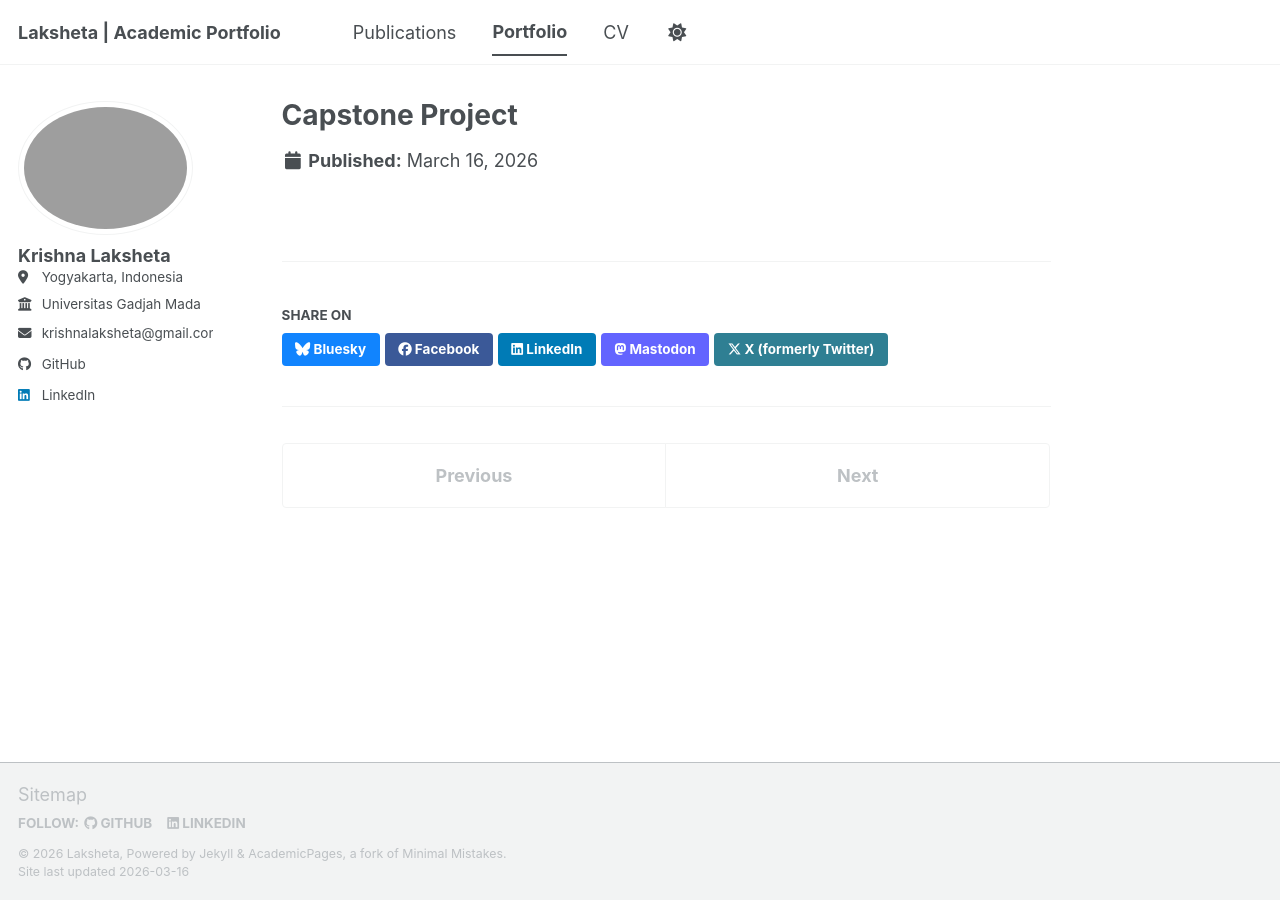
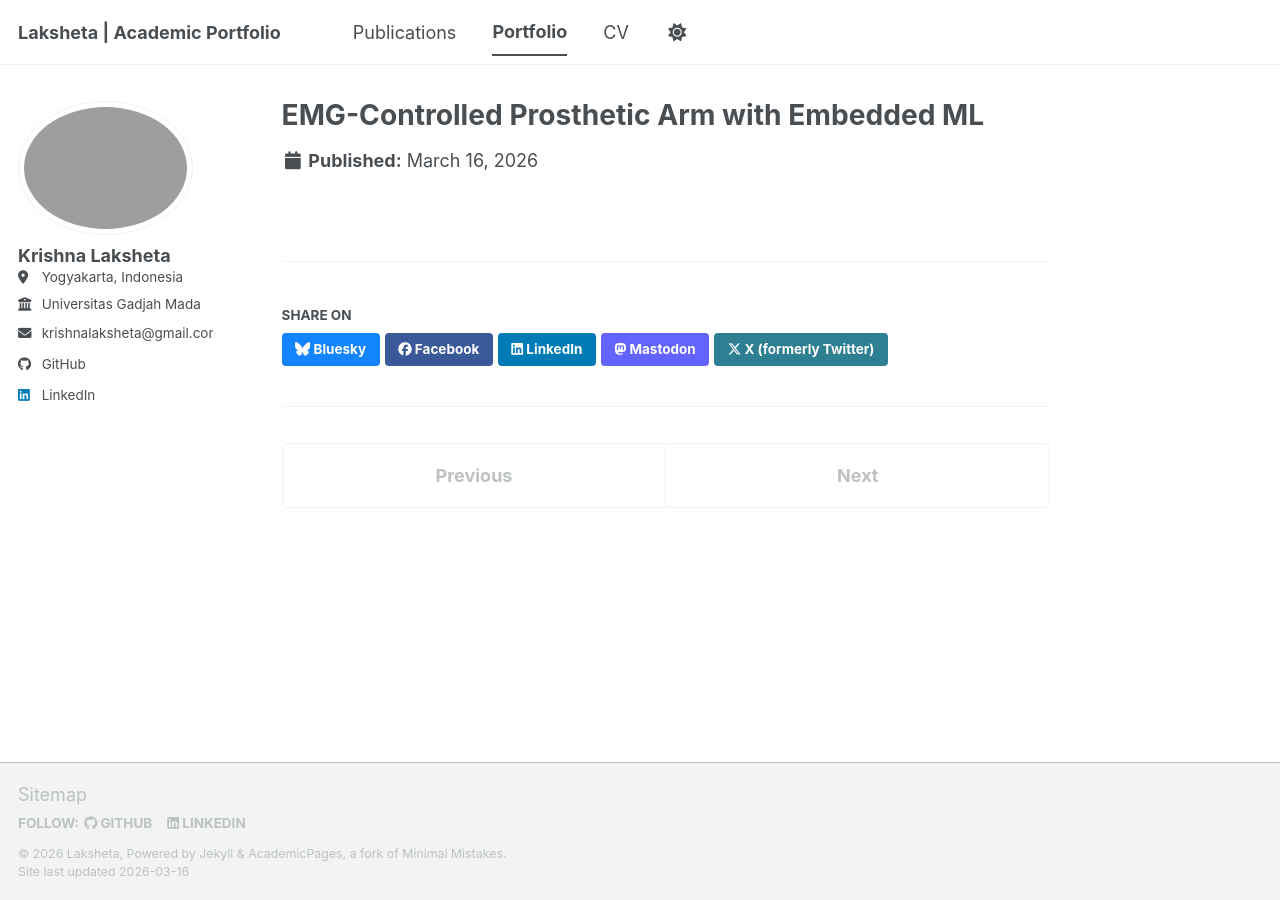
Before and after one commit to laksheta/laksheta.github.io, a Jekyll site: the page built from _portfolio/portfolio-6.md, in a window 1280 px wide. Built offline with Jekyll 4.4.1, drawn with Linux system fonts in a browser that asks for light colours; a script bundle is joined from its source files by our own code; library files that are not in the unit come from our copies.

Commit message:
port-6: add title

```diff
--- a/_portfolio/portfolio-6.md
+++ b/_portfolio/portfolio-6.md
@@ -1,6 +1,6 @@
 ---
-title: "Capstone Project"
-excerpt: "excerpt. <br/><img src='/images/500x300.png' width='300'>"
+title: "EMG-Controlled Prosthetic Arm with Embedded ML"
+excerpt: "Led a multidisciplinary team to develop a 3D-printed prosthetic arm using an XGBoost model on a Raspberry Pi 3 for real-time EMG signal classification. <br/><img src='/images/portofolio/6/prosthetic_thumb.png' width='100' align='right'>"
 collection: portfolio
-# classes: wide
+classes: wide
 ---
```
